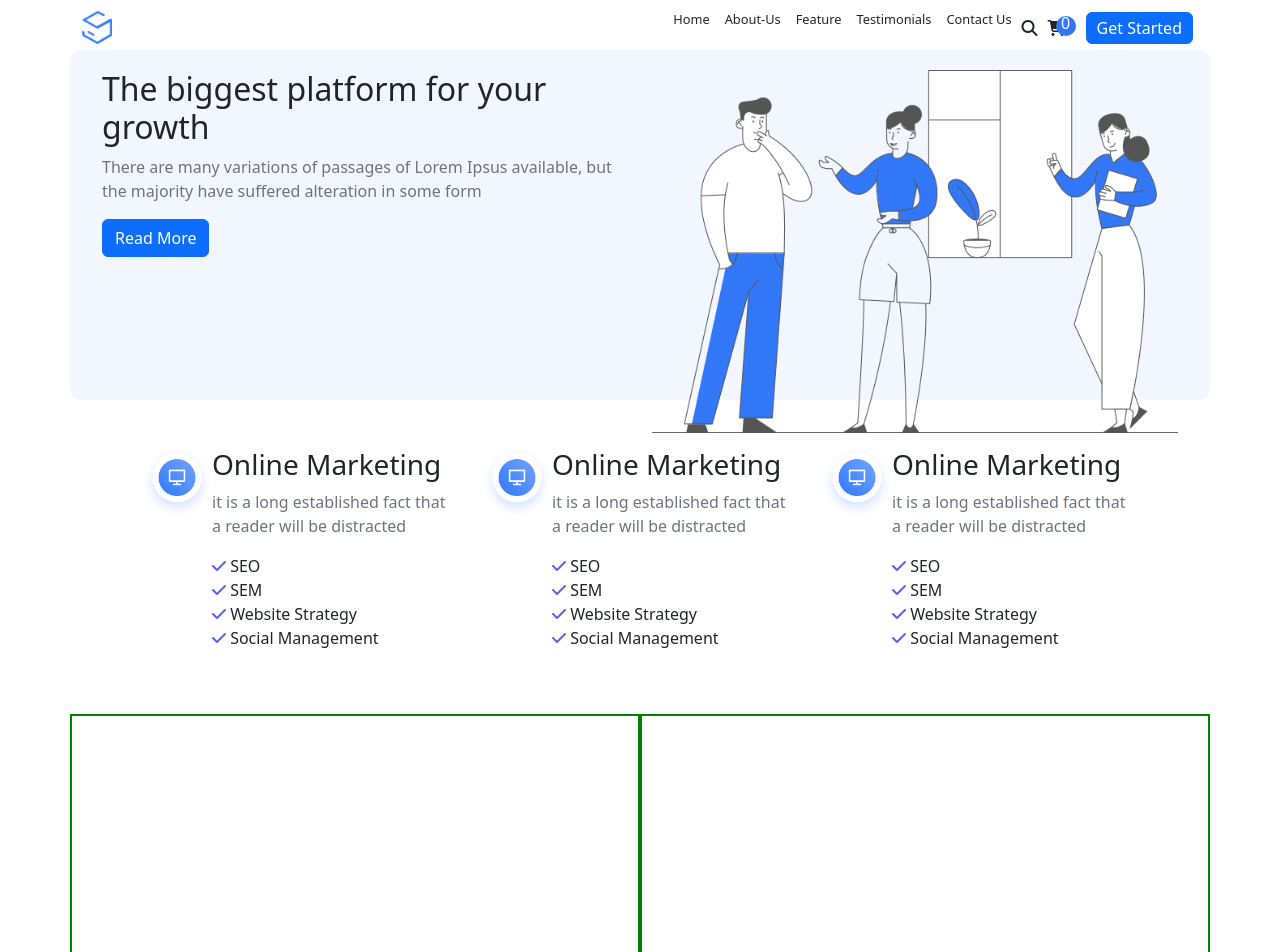
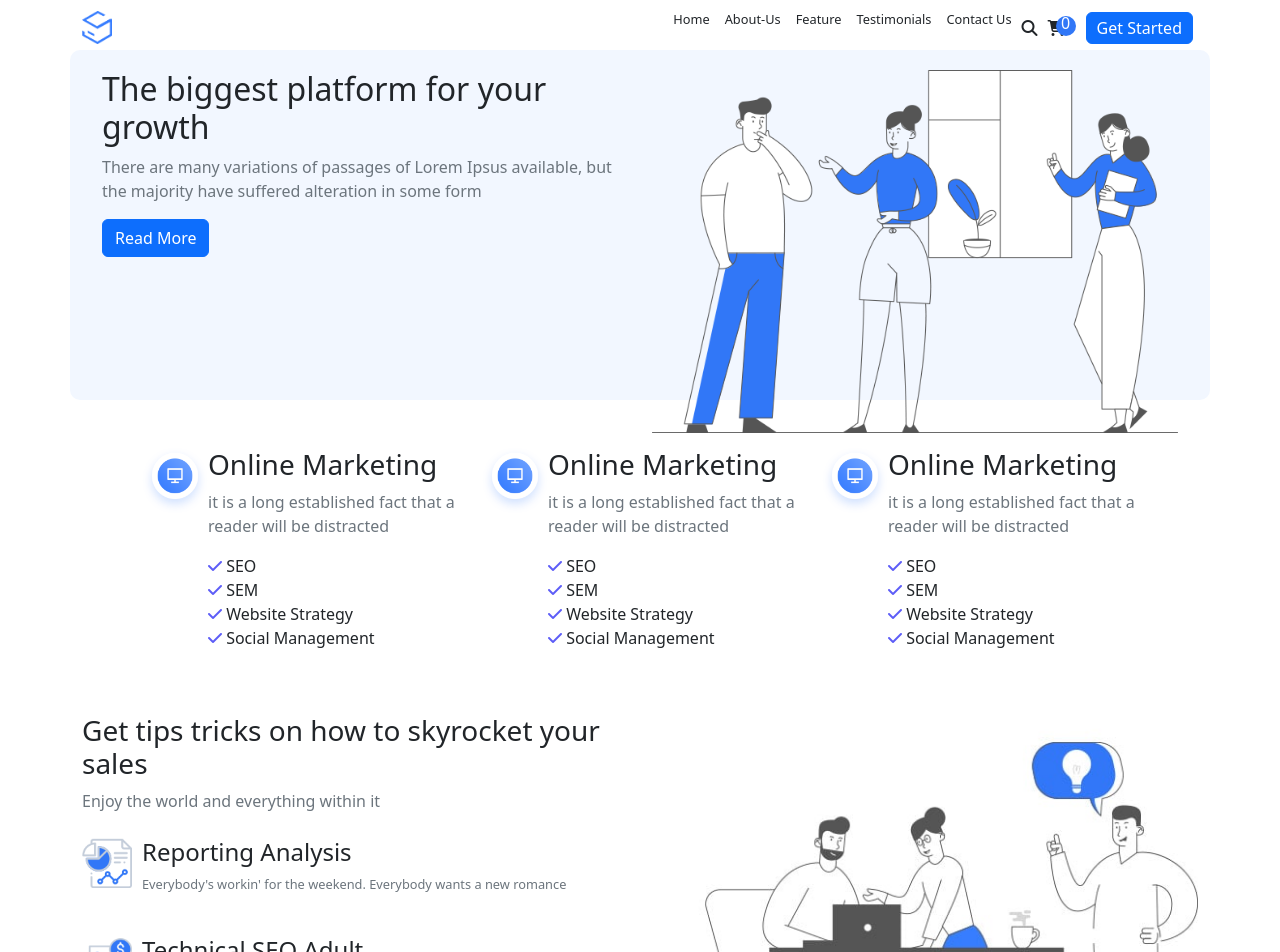
Before and after one commit to V1tale/proj-html-vuejs, a Vue app: page / in a window 1280 px wide. Shown: the top 952 px of the page. Built offline with nearby package versions, Linux system fonts and the light colour scheme.

Commit message:
completata app home

```diff
--- a/src/components/AppHome.vue
+++ b/src/components/AppHome.vue
@@ -8,7 +8,19 @@ export default {
               title: "Online Marketing",
               description: "it is a long established fact that a reader will be distracted",
               list: ["SEO", "SEM", "Website Strategy", "Social Management"]
-            }
+            },
+            tricks: [
+              {
+                img: "/img/510.png",
+                title: "Reporting Analysis",
+                description: "Everybody's workin' for the weekend. Everybody wants a new romance"
+              },
+              {
+                img: "/img/511.png",
+                title: "Technical SEO Adult",
+                description: "Everybody's going off the deep end. Everybody needs a second chance"
+              }
+            ]
         }
     }
 }
@@ -73,8 +85,20 @@ export default {
         </div>
       </div>
       <div class=" tricks row">
-        <div class="col-6"></div>
-        <div class="col-6"></div>
+        <div class="col-6">
+          <h3>Get tips tricks on how to skyrocket your sales</h3>
+          <p class="text-secondary">Enjoy the world and everything within it</p>
+          <div v-for="cards in tricks" class="s-cards d-flex align-items-start">
+            <img :src="cards.img" alt="">
+            <div class="card-description">
+              <h4>{{cards.title}}</h4>
+              <p class="text-secondary">{{cards.description}}</p>
+            </div>
+          </div>
+        </div>
+        <div class="col-6">
+          <img :src="'/img/509.jpeg'" alt="">
+        </div>
       </div>
     </div>
   </section>
@@ -98,9 +122,6 @@ export default {
     height:350px;
     border-radius: 10px;
   }
-  .box img {
-      width:70px;
-    }
     ul {
       padding:0;
       font-size: 1rem;
@@ -109,8 +130,30 @@ export default {
       }
     }
   .tricks .col-6 {
-    height: 250px;
-    border: 2px solid green;
+    img {
+      width:100%;
+    }
+    .s-cards {
+      margin: 1.6rem 0;
+      &:hover {
+        transform: scale(1.1);
+        box-shadow: 1px 1px 10px black;
+        h4 {
+          color: rgb(93, 93, 247);
+        }
+      }
+    img {
+      width:50px;
+
+    }
+  }
+
+    .card-description {
+      margin-left:10px;
+      p {
+        font-size: .8rem;
+      }
+    }
   }
   .benefit {
     margin: 3rem;
--- a/src/general.scss
+++ b/src/general.scss
@@ -8,3 +8,6 @@ li {
 :root {
     --main-background:#f2f7ff;
 }
+img {
+    width:100%;
+}
```
